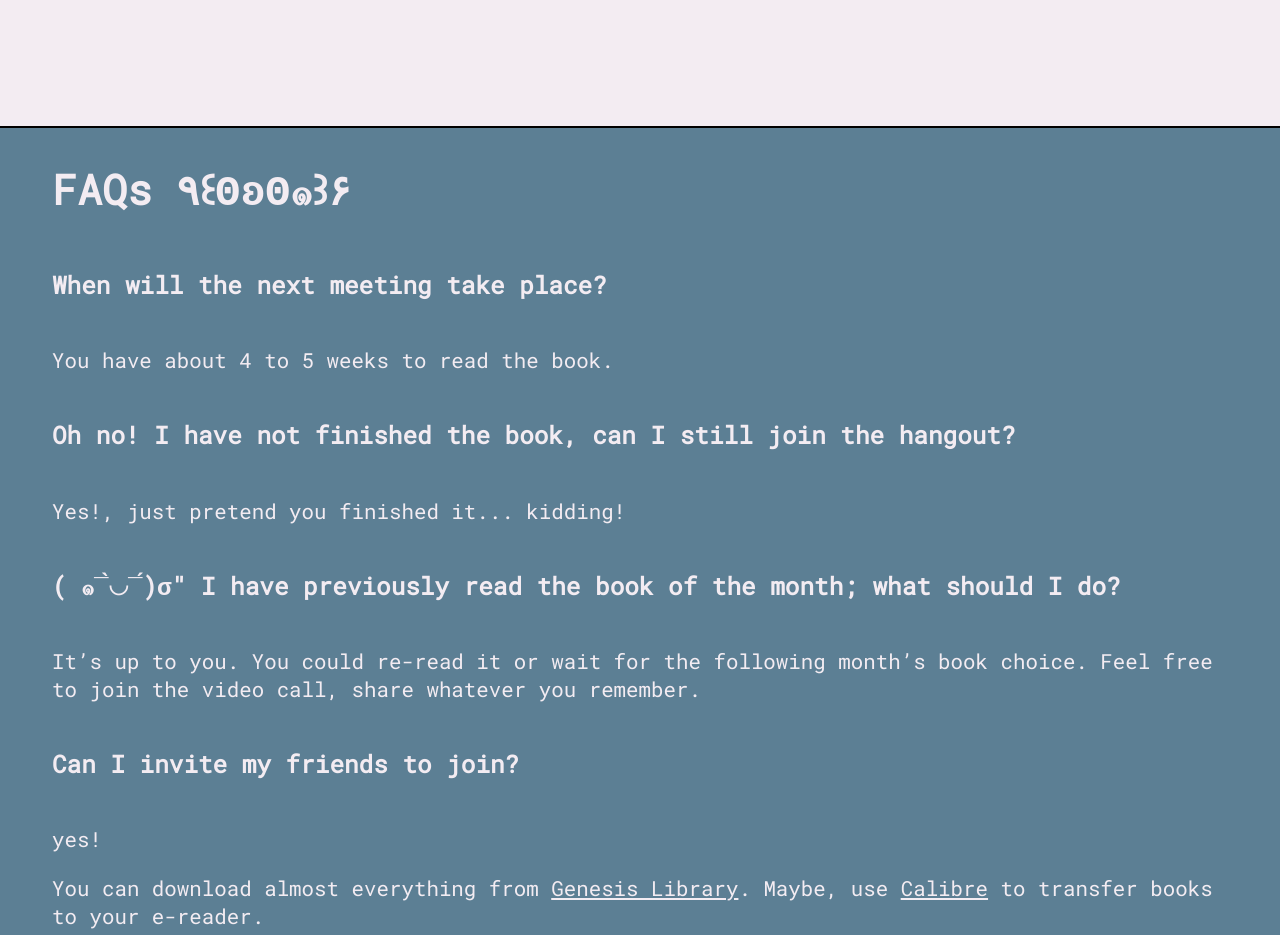
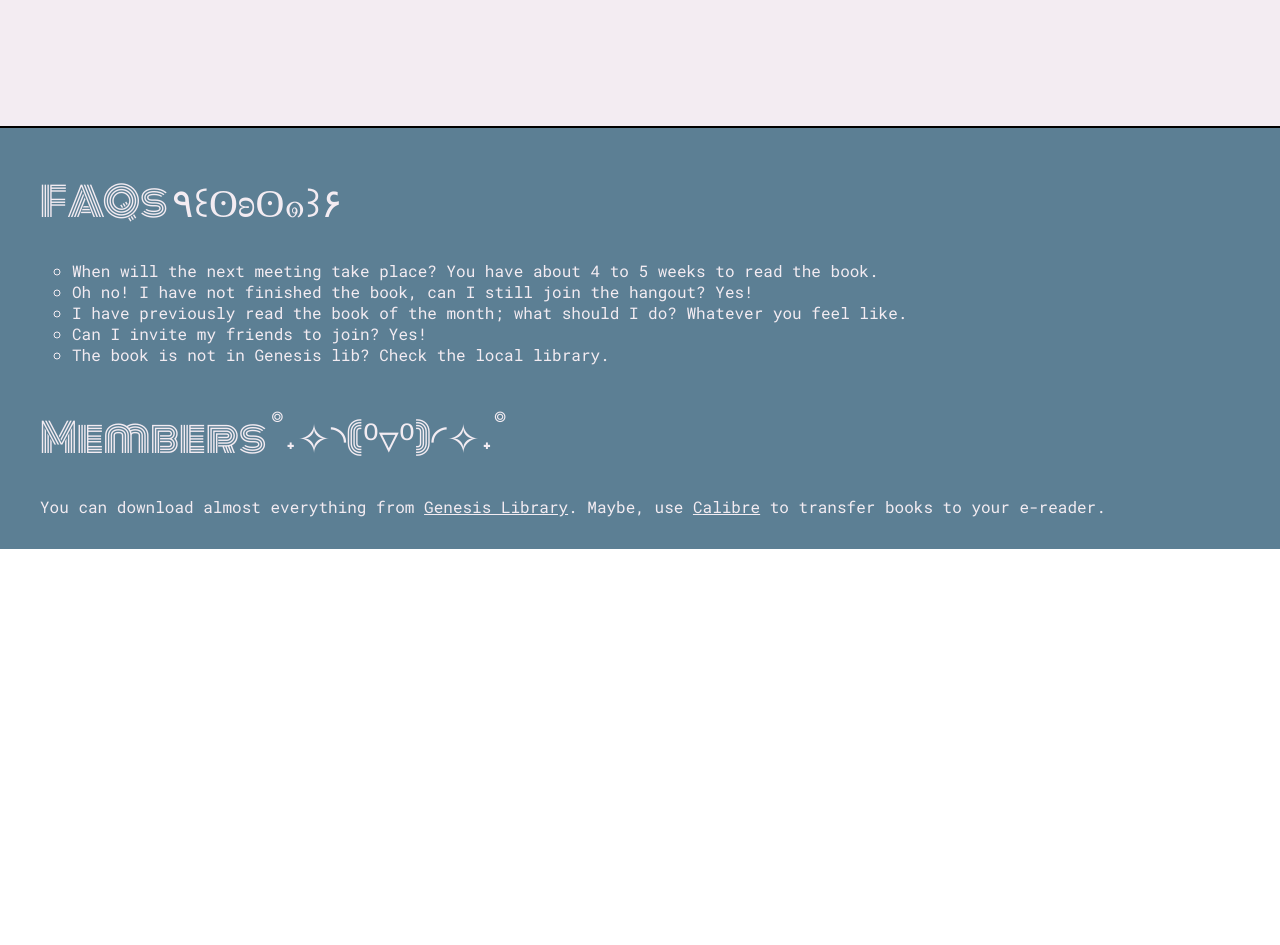
Before and after one commit to carlasushi/book-club-newlook, a React (Create React App) app: page / in a window 1280 px wide. Shown: the part 420-1365 px from the top of the page. After the commit the page ends 969 px from the top, so only its background shows below. Built offline with nearby package versions, Linux system fonts and the light colour scheme; no server answers.

Commit message:
footer + grid for smaller screens

```diff
--- a/public/index.html
+++ b/public/index.html
@@ -27,8 +27,7 @@
 
     <link rel="preconnect" href="https://fonts.googleapis.com">
     <link rel="preconnect" href="https://fonts.gstatic.com" crossorigin>
-    <link href="https://fonts.googleapis.com/css2?family=Montserrat&family=Roboto+Mono&display=swap" rel="stylesheet">
-
+    <link href="https://fonts.googleapis.com/css2?family=Monoton&family=Montserrat:wght@300&family=Roboto+Mono&display=swap" rel="stylesheet">
     <title>Book Club</title>
   </head>
   <body>
--- a/src/components/Bookscontainer/styles.js
+++ b/src/components/Bookscontainer/styles.js
@@ -19,7 +19,7 @@ export const H2 = styled.h2`
   }
 `;
 
-export const BookClubInfo = styled.div  `
+export const BookClubInfo = styled.div`
   font-size: 1.25rem;
   text-align: justify;
   margin: 0 0 0.5em 0;
@@ -50,7 +50,7 @@ export const BookList = styled.div`
   }
 
   @media (max-width: 600px) {
-    grid-template-columns: repeat(2, 1fr);
+    grid-template-columns: repeat(1, 1fr);
     grid-column-gap: 1.25em;
   }
 `;
--- a/src/components/Footer/index.jsx
+++ b/src/components/Footer/index.jsx
@@ -3,33 +3,19 @@ import { FooterContainer } from "./styles";
 
 const Footer = () => (
 <FooterContainer>
+    <div>
     <h1>FAQs ٩꒰ʘʚʘ๑꒱۶</h1>
-    <h3>
-    <strong>When will the next meeting take place? </strong>{" "}
-    </h3>
-    <p>You have about 4 to 5 weeks to read the book.</p>
-    <h3>
-    <strong>
-    Oh no! I have not finished the book, can I still join the hangout?
-    </strong>{" "}
-    </h3>
-    <p>Yes!, just pretend you finished it... kidding! </p>
-    <h3>
-    <strong>
-    {" "}
-    ( ๑‾̀◡‾́)σ" I have previously read the book of the month; what should I
-    do?
-    </strong>
-    </h3>
-    <p>
-    It’s up to you. You could re-read it or wait for the following month’s
-    book choice. Feel free to join the video call, share whatever you
-    remember.
-    </p>
-    <h3>
-    <strong> Can I invite my friends to join?</strong>
-    </h3>
-    <p>yes!</p>
+        <ul>
+            <li>When will the next meeting take place? You have about 4 to 5 weeks to read the book.</li>
+            <li> Oh no! I have not finished the book, can I still join the hangout? Yes!</li>
+            <li>I have previously read the book of the month; what should I do? Whatever you feel like.</li>
+            <li>Can I invite my friends to join? Yes!</li>
+            <li>The book is not in Genesis lib? Check the local library.</li>
+        </ul>
+    </div>
+    <div>
+        <h1>Members °˖✧◝(⁰▿⁰)◜✧˖°</h1>
+    </div>
     <div>
         You can download almost everything from{" "}
         <a href="https://libgen.rs/" target="_blank">
--- a/src/components/Footer/styles.js
+++ b/src/components/Footer/styles.js
@@ -3,28 +3,39 @@ import styled from "styled-components";
 export const FooterContainer = styled.footer`
   color: #f3ecf2;
   background: #5c7f94;
+  font-size: 1rem;
   border-top: 2px solid #000;
-    padding: .25em 2.5em;
+  padding: 1em 2.5em 2em 2.5em;
+  margin: 0;
 
   display: flex;
   flex-direction: column;
   justify-content: center;
-    font-size: 1.3rem;
-    margin: 0 0 0.5em 0;
+
+  ul {
+    list-style-type: circle;
+    padding: 0em 2em;
+  }
+
+  h1 {
+    font-family: "Monoton", cursive;
+    font-size: 2.5rem;
+    font-weight: lighter;
+  }
 
   @media (max-width: 800px) {
-        font-size: .75rem;
+    font-size: 0.75rem;
   }
   a:link {
     color: #f3ecf2;
   }
   a:visited {
-        color: yellow;
+    color: purple;
   }
   a:hover {
-        color: #D17375;
+    color: #d17375;
   }
   a:active {
     color: blue;
   }
-`
+`;
```
Lines whose indentation alone changed are shown as unchanged.
